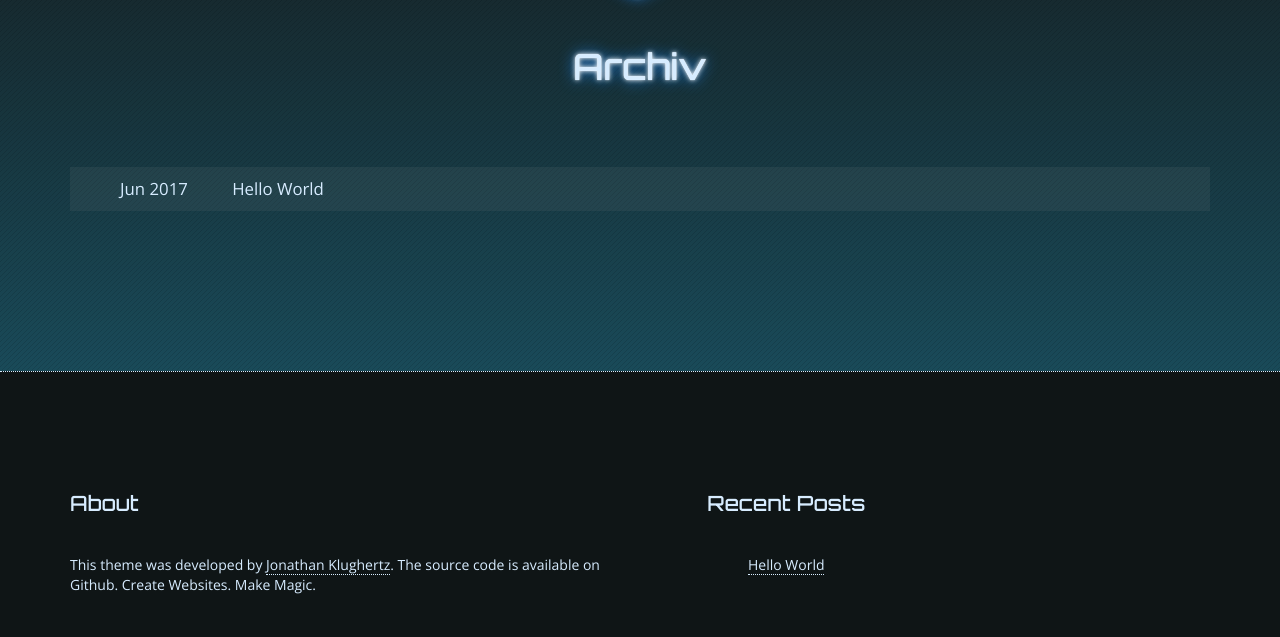
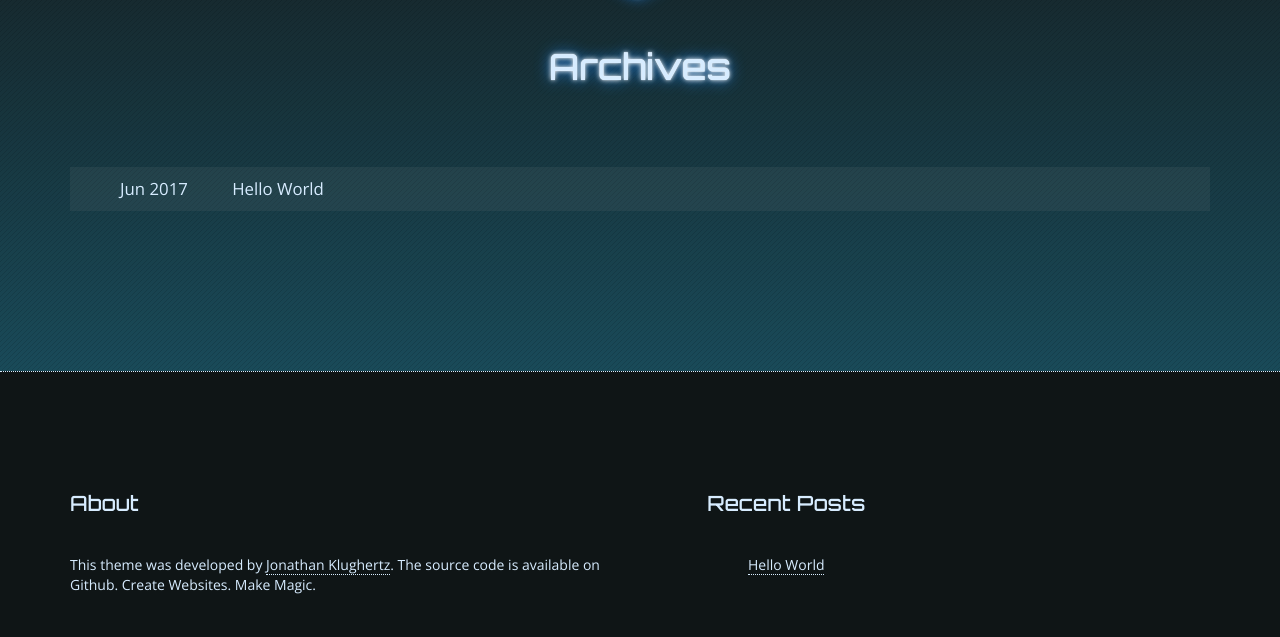
Before and after one commit to ElevenEve/ElevenEve.github.io, a plain HTML site: page archives/index.html in a window 1280 px wide. Shown: the part 163-800 px from the top of the page. Drawn offline with nearby package versions, Linux system fonts and the light colour scheme.

Commit message:
Site updated: 2017-06-07 02:34:07

```diff
--- a/archives/index.html
+++ b/archives/index.html
@@ -40,7 +40,7 @@
 
     <!-- Title -->
 
-    <title>Archiv - Hexo</title>
+    <title>Archives - Hexo</title>
 
     <!-- Bootstrap Core CSS -->
     <link rel="stylesheet" href="//maxcdn.bootstrapcdn.com/bootstrap/4.0.0-alpha.2/css/bootstrap.min.css" integrity="sha384-y3tfxAZXuh4HwSYylfB+J125MxIs6mR5FOHamPBG064zB+AFeWH94NdvaCBm8qnd" crossorigin="anonymous">
@@ -137,7 +137,7 @@
     <div class="logo">
         <a href="/"><i class="logo-icon fa fa-cube" aria-hidden="true"></i></a>
 
-            <h1 id="main-title" class="title">Archiv</h1>
+            <h1 id="main-title" class="title">Archives</h1>
 
     </div>
 </header>
```
Also changed, not shown: archives/2017/06/index.html (+1 -1 lines), archives/2017/index.html (+1 -1 lines), 1 other file.
